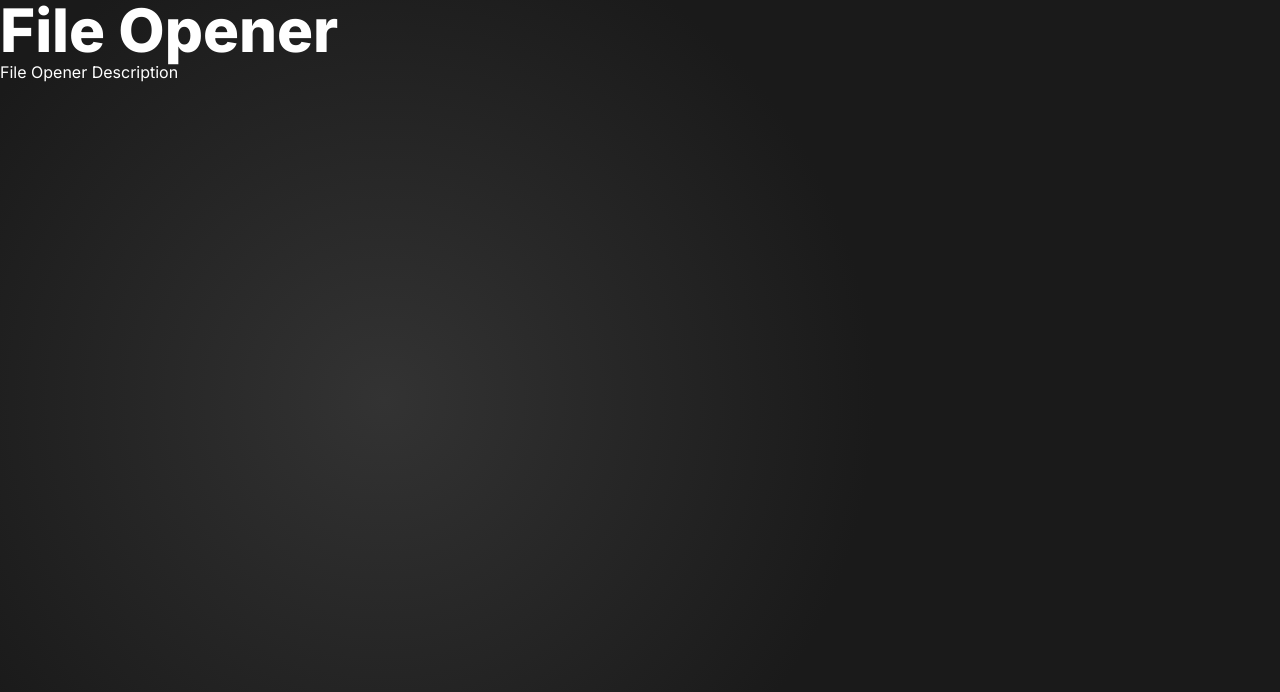
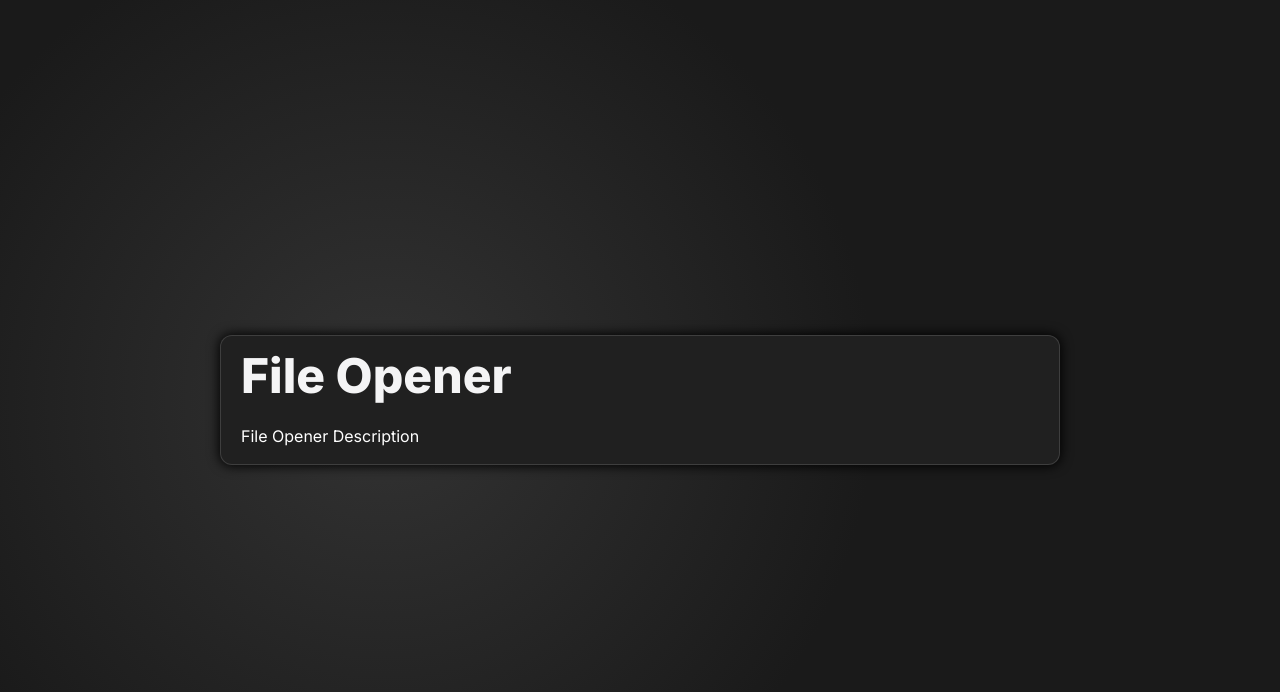
Before and after one commit to vik-ma/portfolio, a Next.js app: page /projects/file-opener in a window 1280 px wide. Shown: the top 692 px of the page. Built offline with nearby package versions, Linux system fonts and the light colour scheme.

Commit message:
Changed appearance of Project pages

```diff
--- a/app/@modal/(.)projects/[id]/page.tsx
+++ b/app/@modal/(.)projects/[id]/page.tsx
@@ -15,7 +15,8 @@ export default function ProjectModal({ params: { id } }: PageProps) {
 
   return (
     <Modal>
-      <h1 className="text-6xl font-extrabold text-white">{project?.name}</h1>
+      <h1 className="text-3xl md:text-5xl font-extrabold text-zinc-100">{project?.name}</h1>
+      <br />
       <ProjectPage project={project} />
     </Modal>
   );
--- a/app/components/Modal.tsx
+++ b/app/components/Modal.tsx
@@ -52,7 +52,7 @@ export default function Modal({ children }: ModalProps) {
     >
       <div
         ref={wrapper}
-        className="absolute left-1/2 top-1/2 -translate-x-1/2 -translate-y-1/2 p-6 rounded-xl project-modal-wrapper"
+        className="absolute left-1/2 top-1/2 -translate-x-1/2 -translate-y-1/2 px-4 md:px-5 py-3 md:py-4 rounded-xl project-modal-wrapper"
       >
         {children}
       </div>
--- a/app/projects/[id]/page.tsx
+++ b/app/projects/[id]/page.tsx
@@ -13,9 +13,14 @@ export default function Project({ params: { id } }: PageProps) {
   const project = projects[id];
 
   return (
-    <div>
-      <h1 className="text-6xl font-extrabold text-white">{project?.name}</h1>
-      <ProjectPage project={project} />
+    <div className="flex h-screen justify-center items-center">
+      <div className="px-4 md:px-5 py-3 md:py-4 rounded-xl project-modal-wrapper">
+        <h1 className="text-3xl md:text-5xl font-extrabold text-zinc-100">
+          {project?.name}
+        </h1>
+        <br />
+        <ProjectPage project={project} />
+      </div>
     </div>
   );
 }
```
